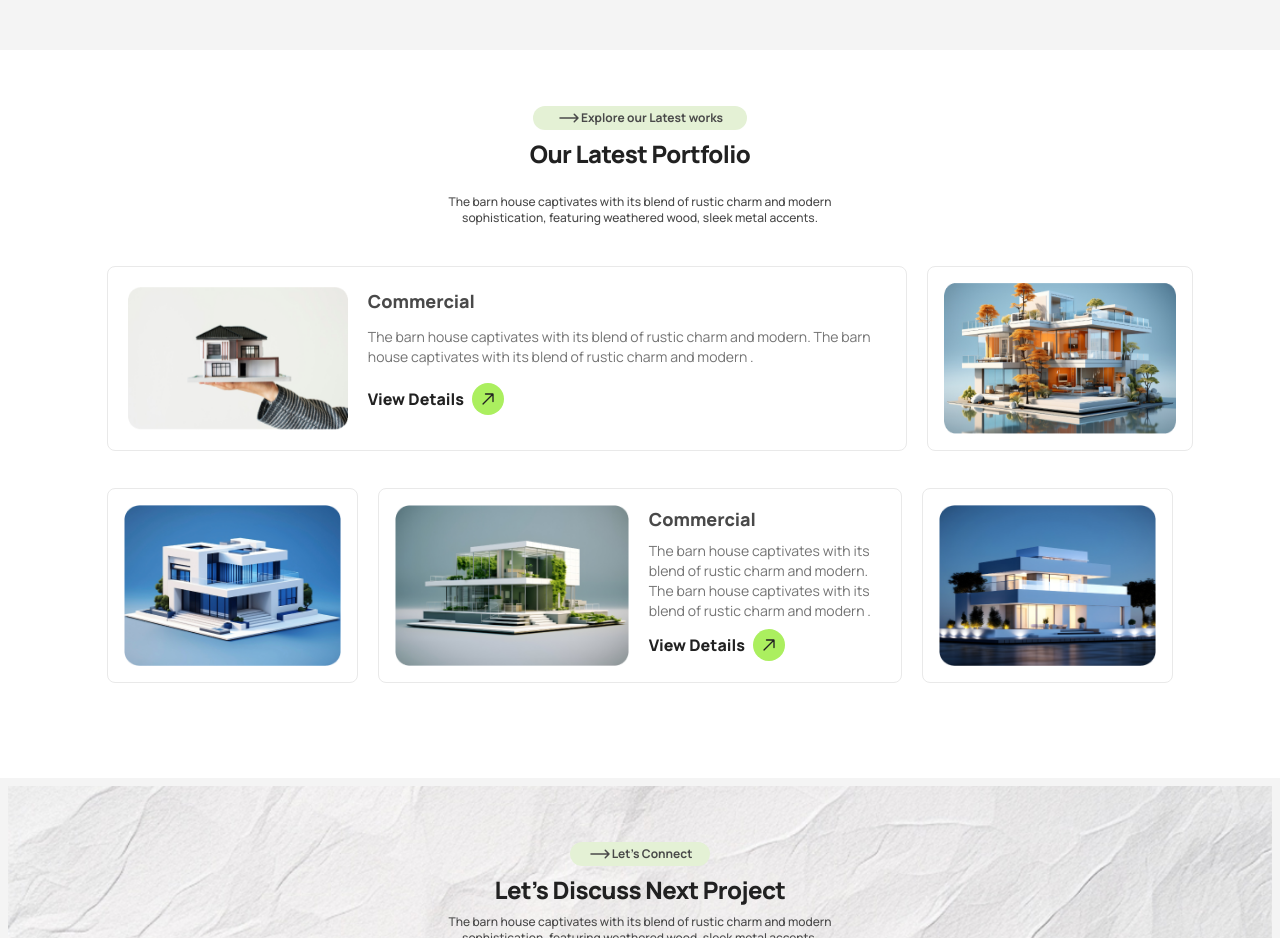
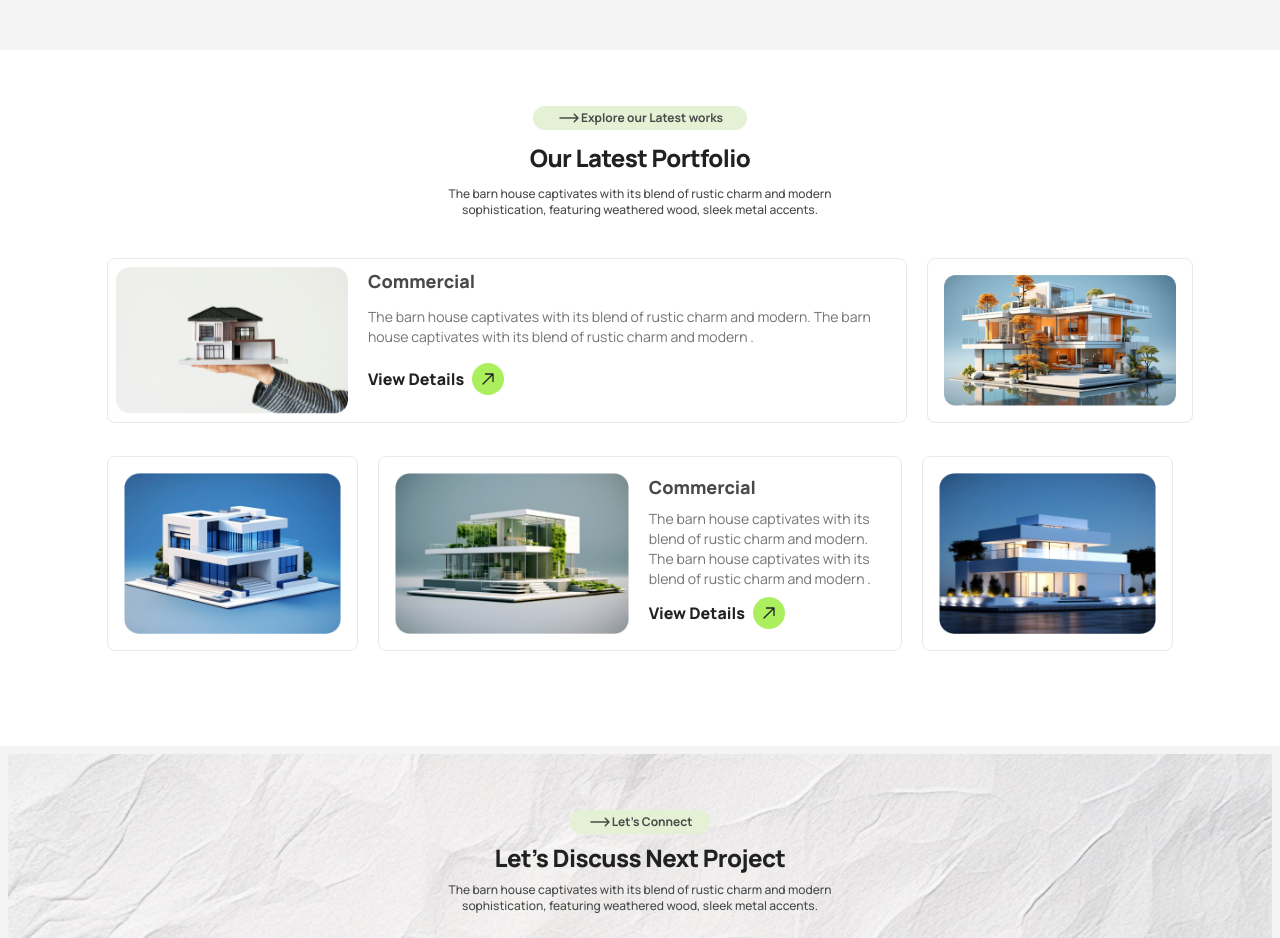
Before and after one commit to shravantidas/assignment3_repo, a plain HTML site: page index.html in a window 1280 px wide. Shown: the part 1680-2618 px from the top of the page. Drawn offline with nearby package versions, Linux system fonts and the light colour scheme.

Commit message:
correction

```diff
--- a/index.html
+++ b/index.html
@@ -227,17 +227,17 @@
         </h6>
       </div>
       <h3
-        class=" text-3xl lg:text-2xl font-black tracking-tight text-[#212121] w-4/6 lg:w-2/6 mx-auto text-center my-4 lg:my-2">
+        class="text-2xl font-black tracking-tight text-[#212121] w-4/6 lg:w-2/6 mx-auto text-center my-4 lg:my-3">
         Our Latest Portfolio</h3>
       <p
-        class="text-center font-bold lg:font-medium text-[#494949] text-base lg:text-xs w-full lg:w-2/6 mx-auto pt-4 pb-10">
+        class="text-center font-medium text-[#494949] text-sm lg:text-xs w-5/6 lg:w-2/6 mx-auto  pb-10">
         The barn house captivates with its blend of rustic charm and modern sophistication, featuring weathered wood,
         sleek metal accents.</p>
 
       <div class="w-full lg:w-5/6 mx-auto ">
-        <div class=" grid grid-cols-1 lg:grid-cols-4">
-          <div class="mx-4 lg:mx-0 lg:flex lg:col-span-3 border border-[#E9E9E9] rounded-lg p-2 lg:p-5 h-full lg:h-5/6">
-            <img class="w-full lg:w-3/6 lg:h-full h-3/6 lg:mr-5" src="assets/img1.png" alt="">
+        <div class=" grid grid-cols-1 lg:grid-cols-4 w-5/6 lg:w-full mx-auto">
+          <div class="mx-4 lg:mx-0 lg:flex lg:col-span-3 border border-[#E9E9E9] rounded-lg p-2  h-full lg:h-5/6">
+            <img class="w-full mx-auto lg:w-3/6 lg:h-full h-3/6 lg:mr-5" src="assets/img1.png" alt="">
             <div>
               <h6 class=" mt-6 lg:mt-0 text-xl lg:text-lg text-[#494949] font-extrabold">Commercial</h6>
               <p class="text-sm text-[#737373] mt-3 mb-4">The barn house captivates with its blend of rustic charm and
@@ -252,7 +252,7 @@
           </div>
 
           <div
-            class=" mx-auto lg:mx-0 lg:ml-5 border border-[#E9E9E9] rounded-lg p-4 lg:h-5/6  w-5/6 lg:w-full mt-4 lg:mt-0 mb-5 lg:mb-0">
+            class=" mx-auto lg:mx-0 lg:ml-5 border border-[#E9E9E9] rounded-lg p-4 lg:h-5/6  w-full w-full mt-4 lg:mt-0 mb-5 lg:mb-0">
             <img class="w-full  h-full" src="assets/img2.png" alt="">
           </div>
         </div>
```
